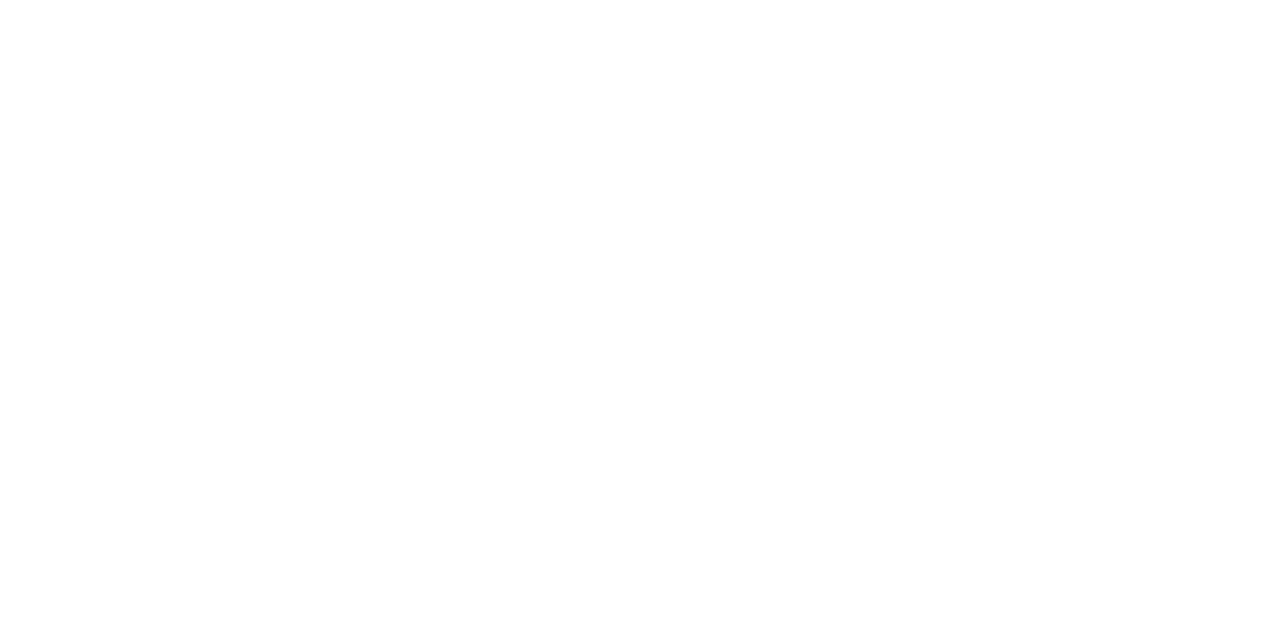
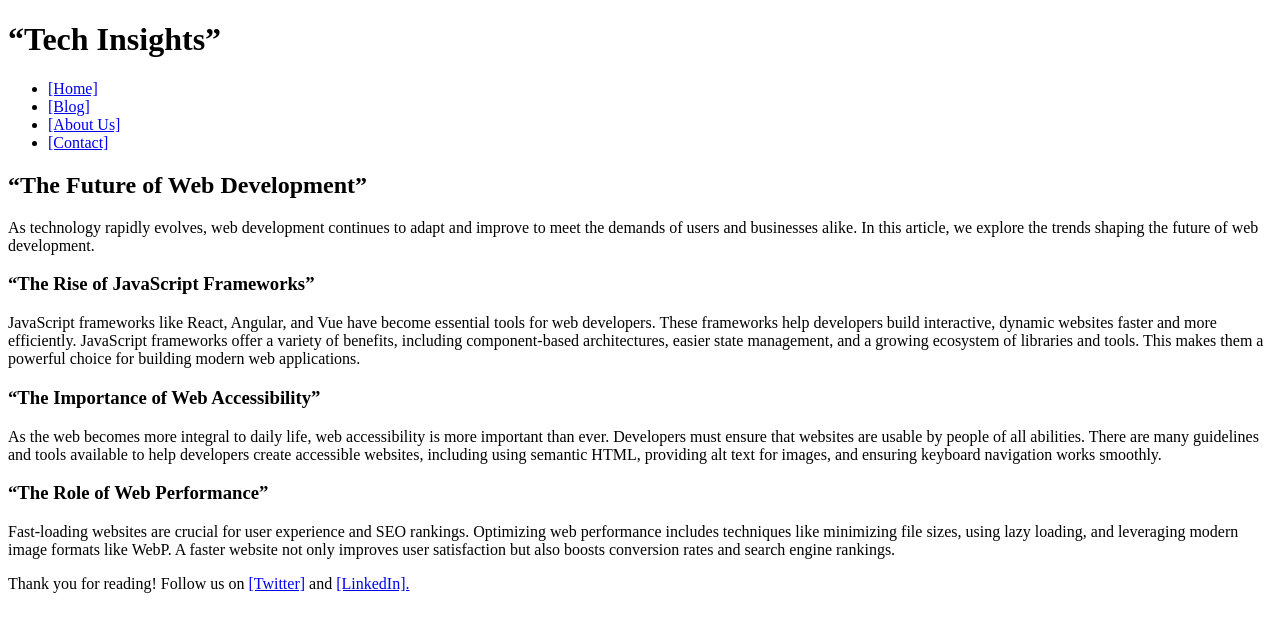
Before and after one commit to waverie/csen60, a plain HTML site: page labs/lab1/index.html in a window 1280 px wide. Drawn offline with Linux system fonts and the light colour scheme.

Commit message:
New blog!

```diff
--- a/labs/lab1/index.html
+++ b/labs/lab1/index.html
@@ -7,5 +7,46 @@
 </head>
 <body>
     <!-- lots of content -->
+    <header>
+        <h1>“Tech Insights”</h1>
+    </header>
+
+    <nav>
+        <ul>
+            <li><a href = "#">[Home]</a></li>
+            <li><a href = "#">[Blog]</a></li>
+            <li><a href = "#">[About Us]</a></li>
+            <li><a href = "#">[Contact]</a></li>
+        </ul>
+    </nav>
+
+
+    <article>
+        <h1> “The Future of Web Development”</h1>
+        <p>As technology rapidly evolves, web development continues to adapt and improve to meet the demands of users and businesses alike. In this article, we explore the trends shaping the future of web development.</p>
+        <section>
+            <h1>“The Rise of JavaScript Frameworks”</h1>
+            <p>JavaScript frameworks like React, Angular, and Vue have become essential tools for web developers. These frameworks help developers build interactive, dynamic websites faster and more efficiently.
+
+                JavaScript frameworks offer a variety of benefits, including component-based architectures, easier state management, and a growing ecosystem of libraries and tools. This makes them a powerful choice for building modern web applications.</p>
+        </section>
+        <section>
+            <h1>“The Importance of Web Accessibility”</h1>
+            <p>As the web becomes more integral to daily life, web accessibility is more important than ever. Developers must ensure that websites are usable by people of all abilities.
+
+                There are many guidelines and tools available to help developers create accessible websites, including using semantic HTML, providing alt text for images, and ensuring keyboard navigation works smoothly.</p>
+        </section>
+        <section>
+            <h1>“The Role of Web Performance”</h1>
+            <p>Fast-loading websites are crucial for user experience and SEO rankings. Optimizing web performance includes techniques like minimizing file sizes, using lazy loading, and leveraging modern image formats like WebP.
+
+                A faster website not only improves user satisfaction but also boosts conversion rates and search engine rankings.</p>
+        </section>
+        <footer>
+            Thank you for reading!
+    Follow us on <a href = "#">[Twitter]</a> and <a href = "#">[LinkedIn].</a>
+        </footer>
+    </article>
+
 </body>
 </html>
```
Also changed, not shown: labs/lab1/README.md.
